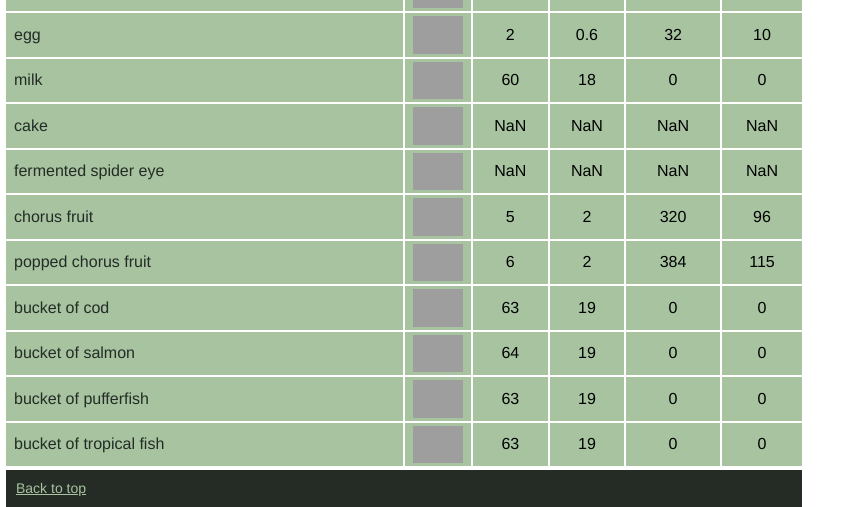
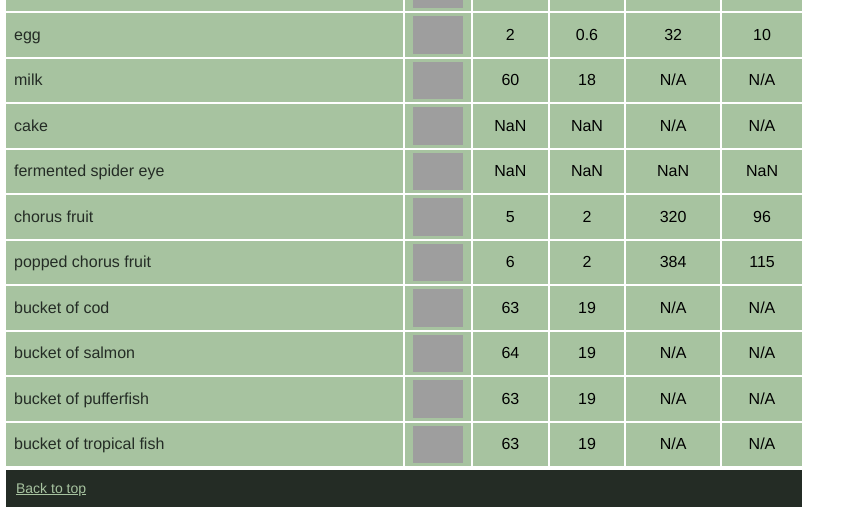
Before and after one commit to Biggsen/vz-price-guide, an Eleventy site: page src/index.njk in a window 1280 px wide. Shown: the part 10219-10726 px from the top of the page, without its empty margins (0-859 px from the left). Built offline with nearby package versions, Linux system fonts and the light colour scheme; Eleventy itself is replaced by a stand-in of ours; files that its build step writes are made by us from their sources; grey boxes are pictures that could not be loaded.

Commit message:
showing 'N/A' when not stackable

```diff
--- a/src/_includes/tbody.njk
+++ b/src/_includes/tbody.njk
@@ -12,6 +12,11 @@
       {% else %}
           <td class="text-center">{{ sellUnitPrice | round }}</td>
       {% endif %}
-      <td class="text-center">{{ buyStackPrice | round }}</td>
-      <td class="text-center">{{ sellStackPrice | round }}</td>
+      {% if item.stack == 0 %}
+        <td class="text-center">N/A</td>
+        <td class="text-center">N/A</td>
+      {% else %}
+        <td class="text-center">{{ buyStackPrice | round }}</td>
+        <td class="text-center">{{ sellStackPrice | round }}</td>
+      {% endif %}
 </tr>
```
